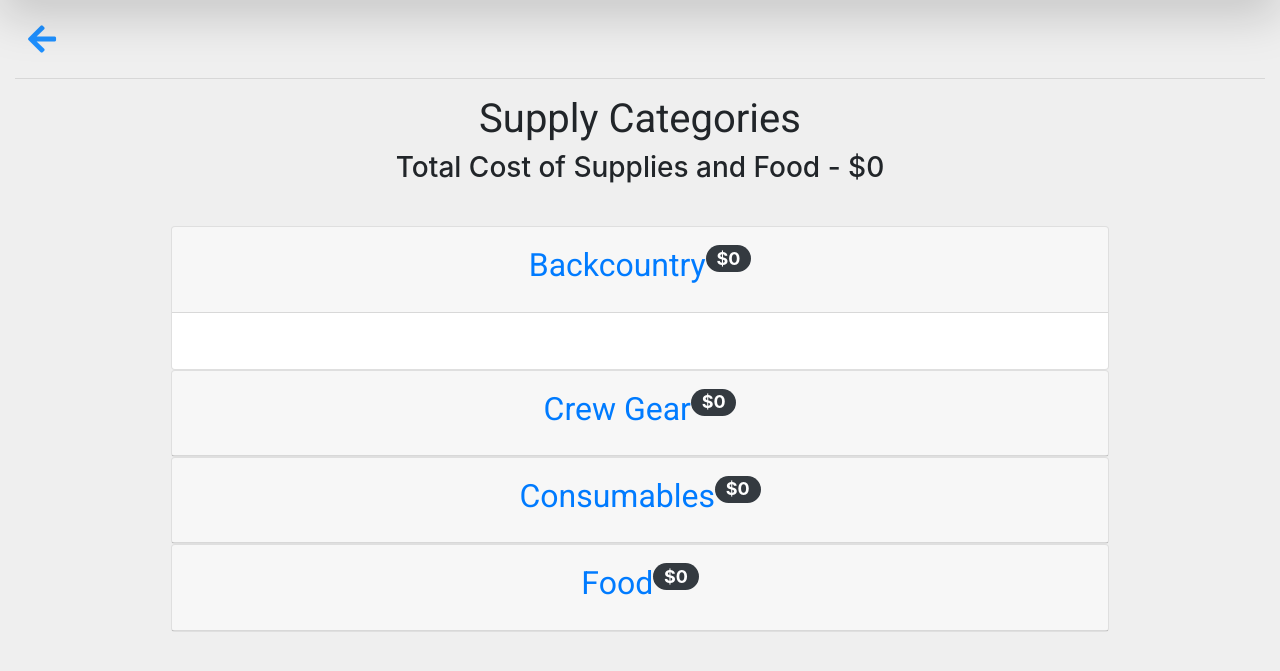
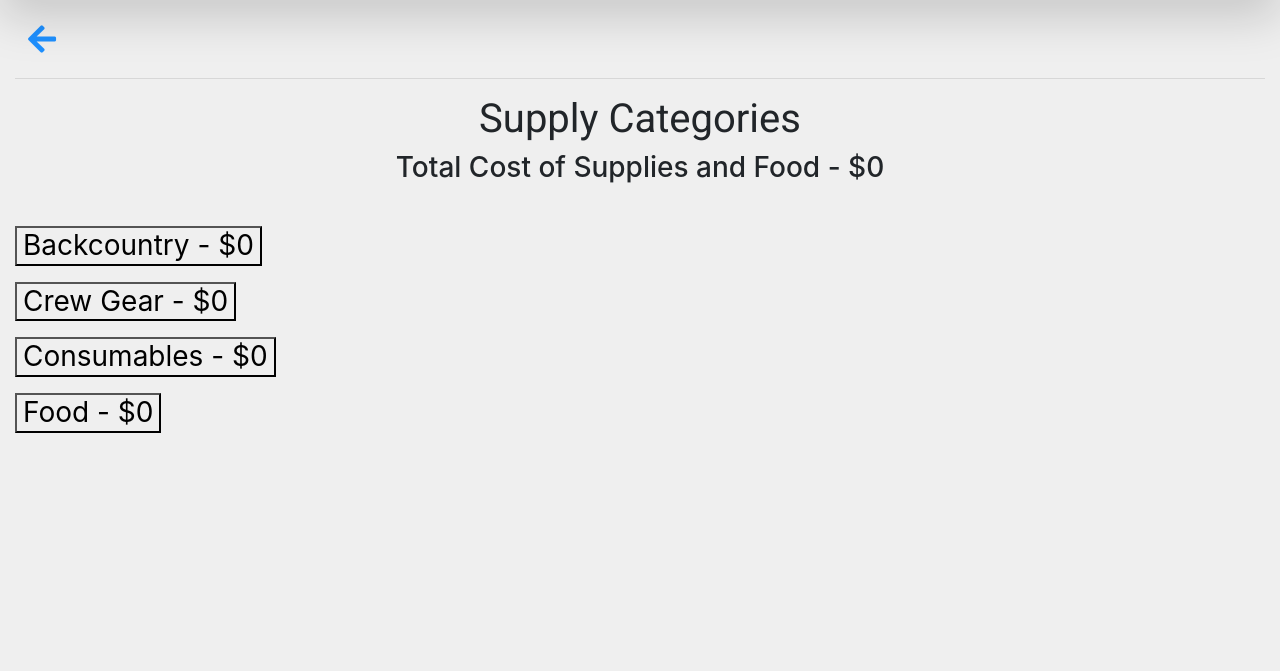
Before and after one commit to asimjb1200/UHA, a Django app: page /reports/ in a window 1280 px wide. Shown: the part 56-727 px from the top of the page. Run offline with Django 3.2, Linux system fonts and the light colour scheme; the visitor is signed in with stand-in values (Sample User, id 1); data that the repository does not hold is empty; some libraries are stand-ins or nearby versions; some web fonts are replaced.

Commit message:
jumpy accordion fixed

```diff
--- a/inventory_mgmt/inventory/templates/inventory/reports.html
+++ b/inventory_mgmt/inventory/templates/inventory/reports.html
@@ -7,20 +7,8 @@
 <h3 class="text-center">Total Cost of Supplies and Food - ${{grandTotal}}<h3>
 <br>
 <div class="reports">
- <div class="w-75 mx-auto" id="accordion">
-
-  <div class="card">
-    <div class="card-header text-center" id="headingOne">
-      <h5 class="mb-0">
-        <button class="btn btn-link" data-toggle="collapse" data-target="#collapseOne" aria-expanded="false" aria-controls="collapseOne">
-          <h2 style="float: left;">Backcountry</h2>
-          <h4 style="float: right;"><span class="badge badge-dark badge-pill" >${{bcTotal}}</span></h4>
-        </button>
-      </h5>
-    </div>
-
-    <div id="collapseOne" class="collapse show" aria-labelledby="headingOne" data-parent="#accordion">
-      <div class="card-body">
+<button class="accordion">Backcountry - ${{bcTotal}}</button>
+<div class="panel">
          <ul>
             {% for supply in supplies %}
                 {% if supply.category == "BACK-COUNTRY" %}
@@ -31,23 +19,11 @@
                     {% endif %}
                 {% endif %}
             {% endfor %}
-        </ul>
-      </div>
-    </div>
-  </div>
+        </ul></div>
 
-  <div class="card">
-    <div class="card-header text-center" id="headingTwo">
-      <h5 class="mb-0">
-        <button class="btn btn-link collapsed" data-toggle="collapse" data-target="#collapseTwo" aria-expanded="false" aria-controls="collapseTwo">
-          <h2 style="float: left;">Crew Gear</h2>
-          <h4 style="float: right"><span class="badge badge-dark badge-pill">${{cgTotal}}</span></h4>
-        </button>
-      </h5>
-    </div>
-
-    <div id="collapseTwo" class="collapse" aria-labelledby="headingTwo" data-parent="#accordion">
-      <div class="card-body">
+<button class="accordion">Crew Gear - ${{cgTotal}}</button>
+<div class="panel">
+  <ul>
         {% for supply in supplies %}
                 {% if supply.category == "CREW-GEAR" %}
                     {% if supply.total is not None %}
@@ -57,22 +33,12 @@
                     {% endif %}
                 {% endif %}
         {% endfor %}
-      </div>
-    </div>
+  </ul>
 </div>
 
-  <div class="card">
-    <div class="card-header text-center" id="headingThree" >
-      <h5 class="mb-0">
-        <button class="btn btn-link collapsed" data-toggle="collapse" data-target="#collapseThree" aria-expanded="false" aria-controls="collapseThree">
-          <h2 style="float: left;">Consumables</h2>
-          <h4 style="float: right"><span class="badge badge-dark badge-pill">${{conTotal}}</span></h4>
-        </button>
-      </h5>
-    </div>
-
-    <div id="collapseThree" class="collapse" aria-labelledby="headingThree" data-parent="#accordion">
-      <div class="card-body">
+<button class="accordion">Consumables - ${{conTotal}}</button>
+<div class="panel">
+ <ul>
     {% for supply in supplies %}
       {% if supply.category == "CONSUMABLE" %}
         {% if supply.total is not None %}
@@ -82,22 +48,12 @@
         {% endif %}
       {% endif %}
     {% endfor %}
-      </div>
-    </div>
+        </ul>
 </div>
 
-    <div class="card">
-        <div class="card-header text-center" id="headingThree" >
-        <h5 class="mb-0">
-            <button class="btn btn-link collapsed" data-toggle="collapse" data-target="#collapseFour" aria-expanded="false" aria-controls="collapseThree">
-                <h2 style="float: left;">Food</h2>
-                <h4 style="float: right"><span class="badge badge-dark badge-pill">${{ foodTotal }}</span></h4>
-            </button>
-      </h5>
-    </div>
-
-    <div id="collapseFour" class="collapse" aria-labelledby="headingFour" data-parent="#accordion">
-      <div class="card-body">
+<button class="accordion">Food - ${{foodTotal}}</button>
+<div class="panel">
+  <ul>
     {% for item in food %}
       {% if item.total is not None %}
         <li>{{ item.food_name }} - {{item.quantity}} - ${{ item.total }}</li>
@@ -105,10 +61,25 @@
         <li>{{ item.food_name }} - Price Unavailable</li>
       {% endif %}
     {% endfor %}
-      </div>
+  </ul>
 </div>
 </div>
 
-</div>
-</div>
+<script>
+var acc = document.getElementsByClassName("accordion");
+var i;
+
+for (i = 0; i < acc.length; i++) {
+  acc[i].addEventListener("click", function() {
+    this.classList.toggle("active");
+    var panel = this.nextElementSibling;
+    if (panel.style.maxHeight){
+      panel.style.maxHeight = null;
+    } else {
+      panel.style.maxHeight = panel.scrollHeight + "px";
+    }
+  });
+}
+</script>
+
 {% endblock %}
```
Also changed, not shown: inventory_mgmt/inventory/static/css/style.css (+34 -10 lines). Lines whose indentation alone changed are shown as unchanged.
